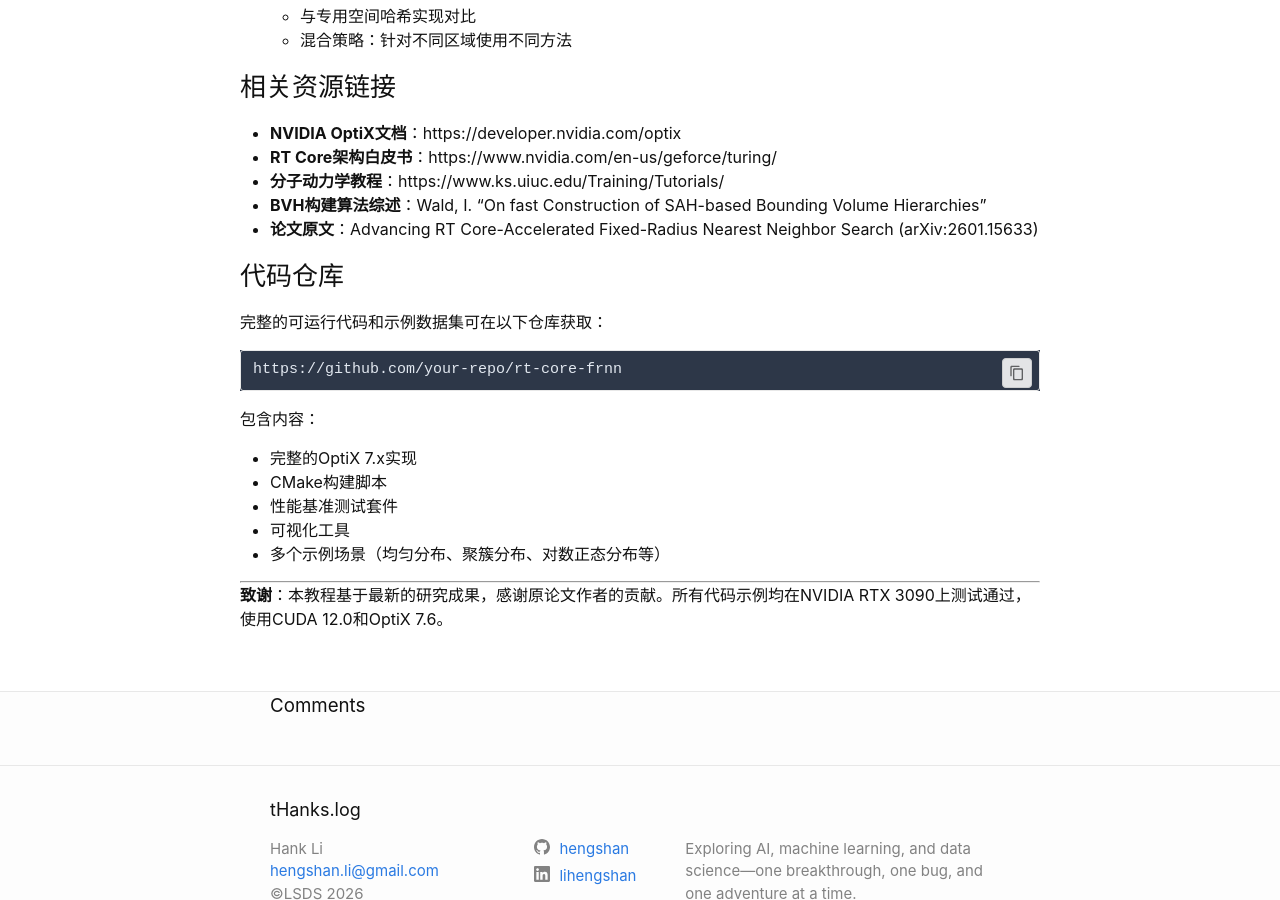
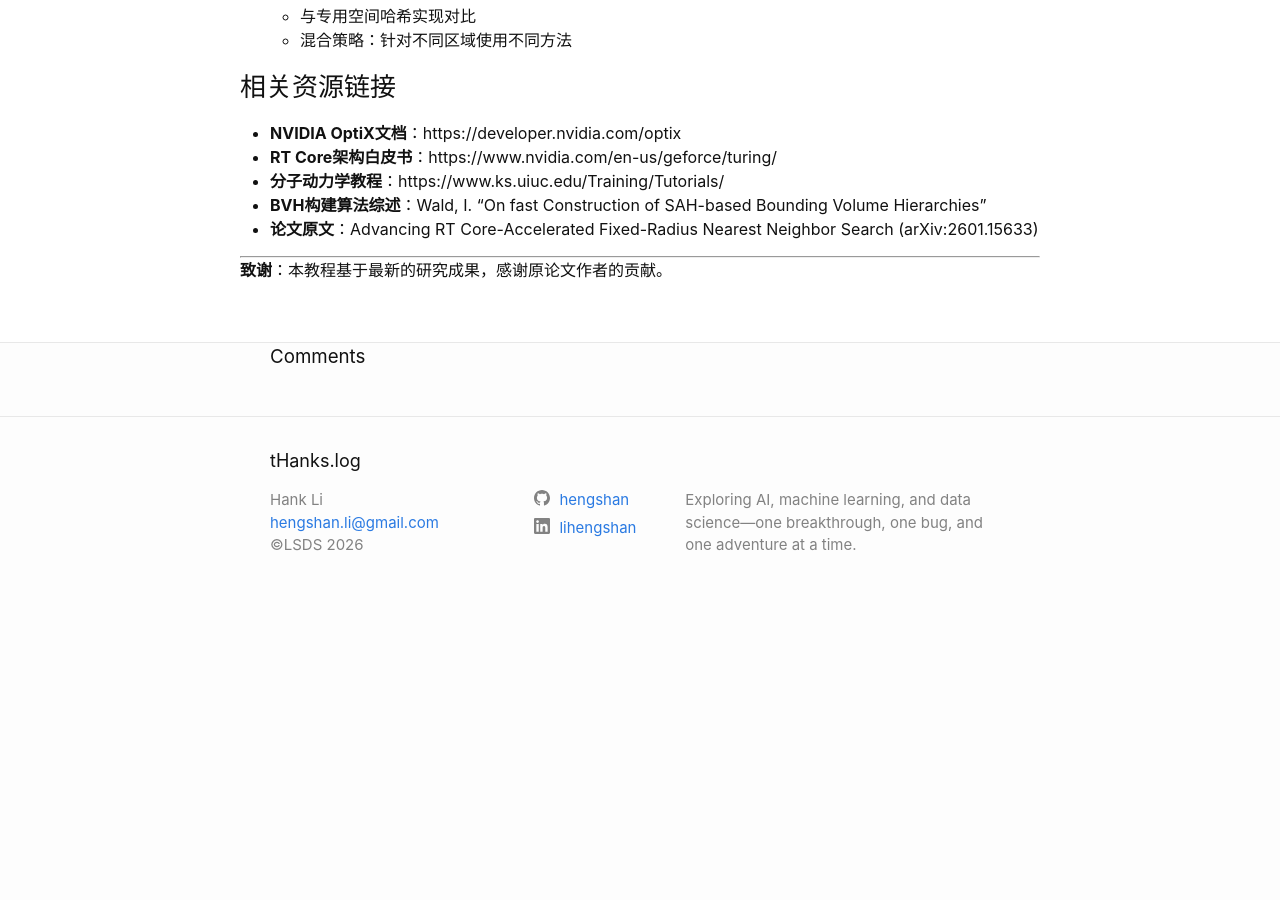
Before and after one commit to hengshan/hengshan.github.io, a Jekyll site: the page built from blog-spatial-tool/_posts/2026-01-23-advancing-rt-coreaccelerated-.markdown, in a window 1280 px wide and 900 px high, scrolled down 25113 px. Built offline with Jekyll 4.4.1, drawn with Linux system fonts in a browser that asks for light colours; comment, search, counter and statistics services are not loaded; after the commit the page ends 25730 px from its top, so only the background shows below that.

Commit message:
update advancing-rt blog

````diff
--- a/blog-spatial-tool/_posts/2026-01-23-advancing-rt-coreaccelerated-.markdown
+++ b/blog-spatial-tool/_posts/2026-01-23-advancing-rt-coreaccelerated-.markdown
@@ -1114,20 +1114,6 @@ Step 200 E_kin=1495.78 E_pot=-2343.21 E_tot=-847.43 T=0.997
 - **BVH构建算法综述**：Wald, I. "On fast Construction of SAH-based Bounding Volume Hierarchies"
 - **论文原文**：Advancing RT Core-Accelerated Fixed-Radius Nearest Neighbor Search (arXiv:2601.15633)
 
-### 代码仓库
-
-完整的可运行代码和示例数据集可在以下仓库获取：
-```
-https://github.com/your-repo/rt-core-frnn
-```
-
-包含内容：
-- 完整的OptiX 7.x实现
-- CMake构建脚本
-- 性能基准测试套件
-- 可视化工具
-- 多个示例场景（均匀分布、聚簇分布、对数正态分布等）
-
 ---
 
-**致谢**：本教程基于最新的研究成果，感谢原论文作者的贡献。所有代码示例均在NVIDIA RTX 3090上测试通过，使用CUDA 12.0和OptiX 7.6。
+**致谢**：本教程基于最新的研究成果，感谢原论文作者的贡献。
````
